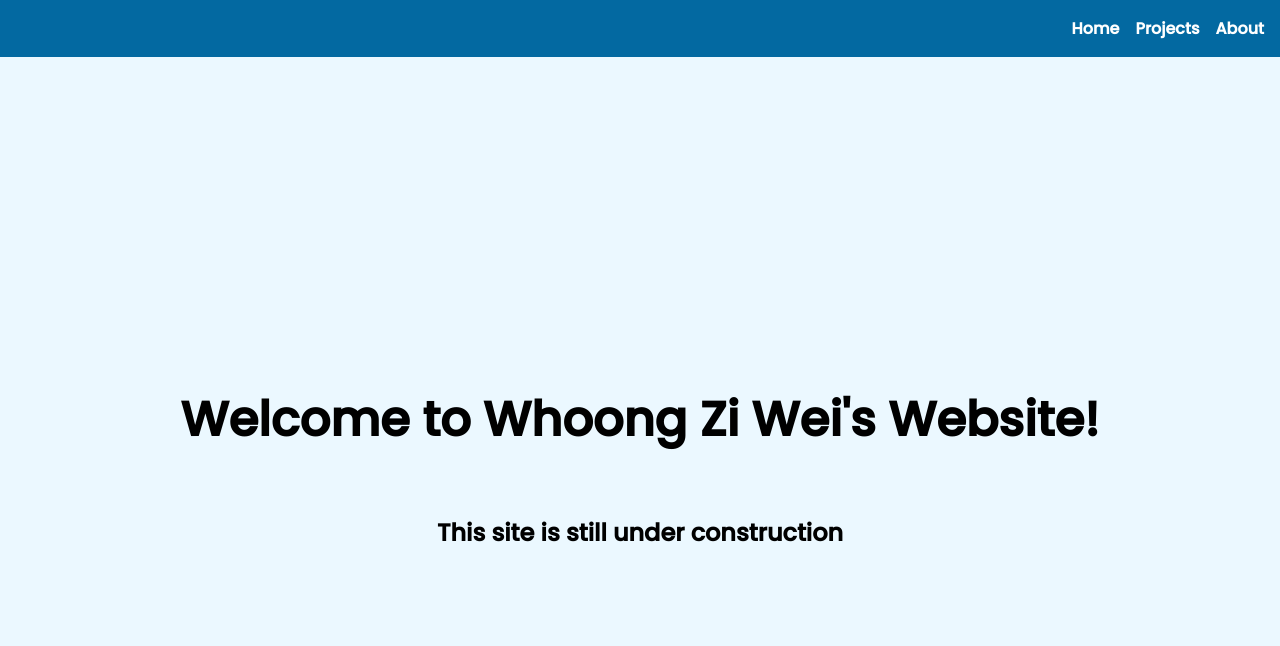
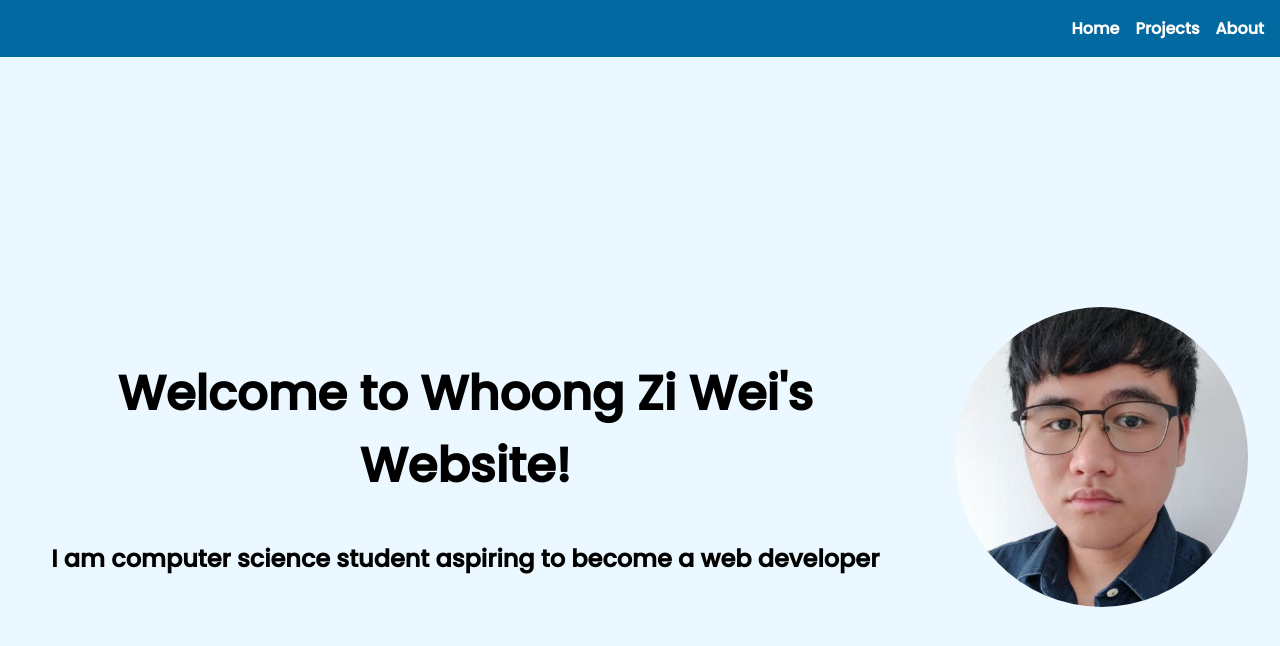
Before and after one commit to ziwei531/website-portfolio, a SvelteKit app: page / in a window 1280 px wide. Shown: the top 646 px of the page. Built offline with nearby package versions, Linux system fonts and the light colour scheme.

Commit message:
Update +page.svelte

```diff
--- a/src/routes/+page.svelte
+++ b/src/routes/+page.svelte
@@ -1,21 +1,59 @@
+<script>
+	import Skills from "$lib/components/Skills.svelte";
+	import Frameworks from "$lib/components/Frameworks.svelte";
+</script>
 
-<article class="container">
+<article class="main-container">
+	<div class="welcome-container">
 		<h1>Welcome to Whoong Zi Wei's Website!</h1>
-    <h2>This site is still under construction</h2>
+		<h2>I am computer science student aspiring to become a web developer</h2>
+	</div>
+	<img src="/images/profile-picture.jpg" alt="zi wei profile pic" />
 </article>
 
+<Skills />
+<Frameworks />
+
 <style>
-    .container {
+	.main-container {
 		display: flex;
-        flex-direction: column;
 		justify-content: center;
 		align-items: center;
 		height: 100vh;
+		gap: 1.5rem;
+	}
+
+	.main-container > img {
+		width: 300px;
+		height: 300px;
+		border-radius: 50%;
+		margin-right: 2rem;
+		object-fit: cover;
+	}
+
+	.welcome-container {
+		text-align: center;
+		padding: 1rem;
 	}
 
 	h1 {
 		font-size: 3rem;
 		font-weight: 700;
 		color: #000;
+		text-align: center;
+	}
+
+	@media only screen and (max-width: 768px) {
+		.main-container {
+			flex-direction: column;
+		}
+
+		.main-container h1 {
+			font-size: 2rem;
+		}
+
+		.main-container h2 {
+			font-size: 1rem;
+		}
 	}
 </style>
```
Lines whose indentation alone changed are shown as unchanged.
